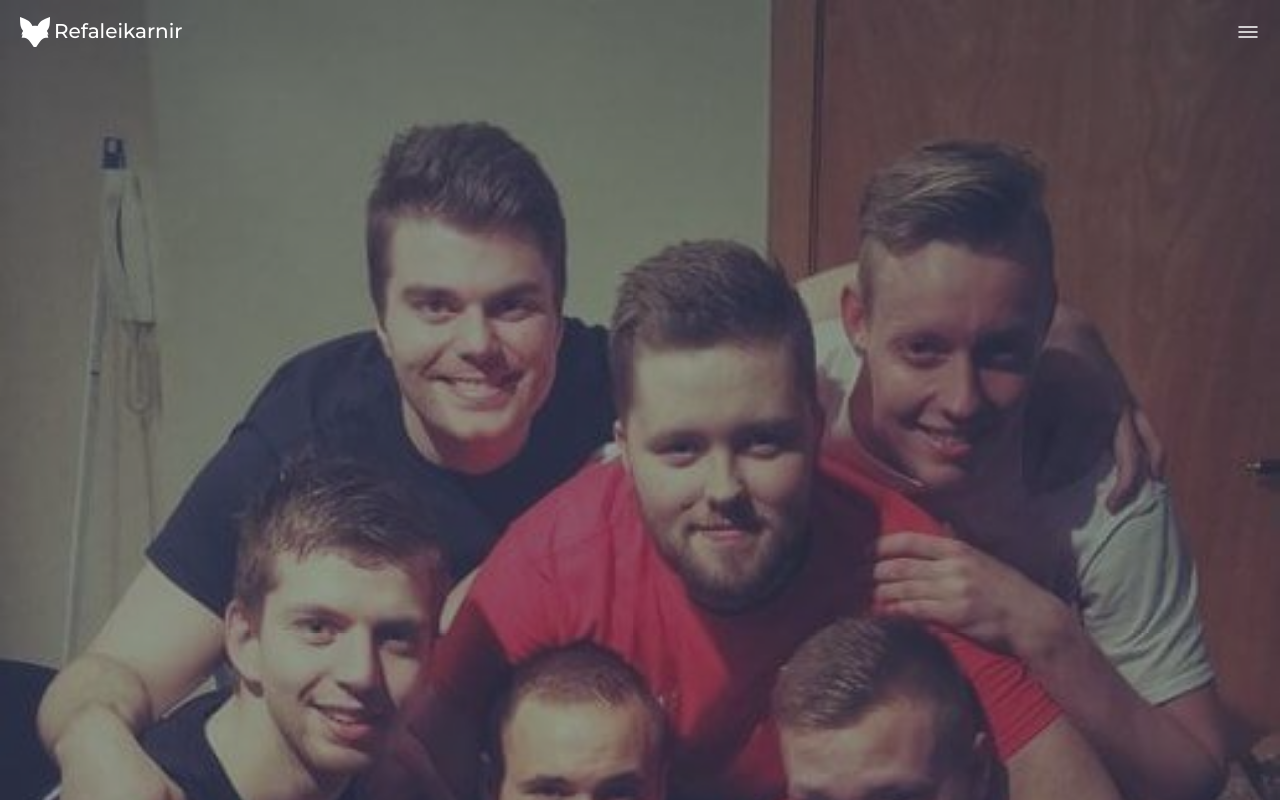
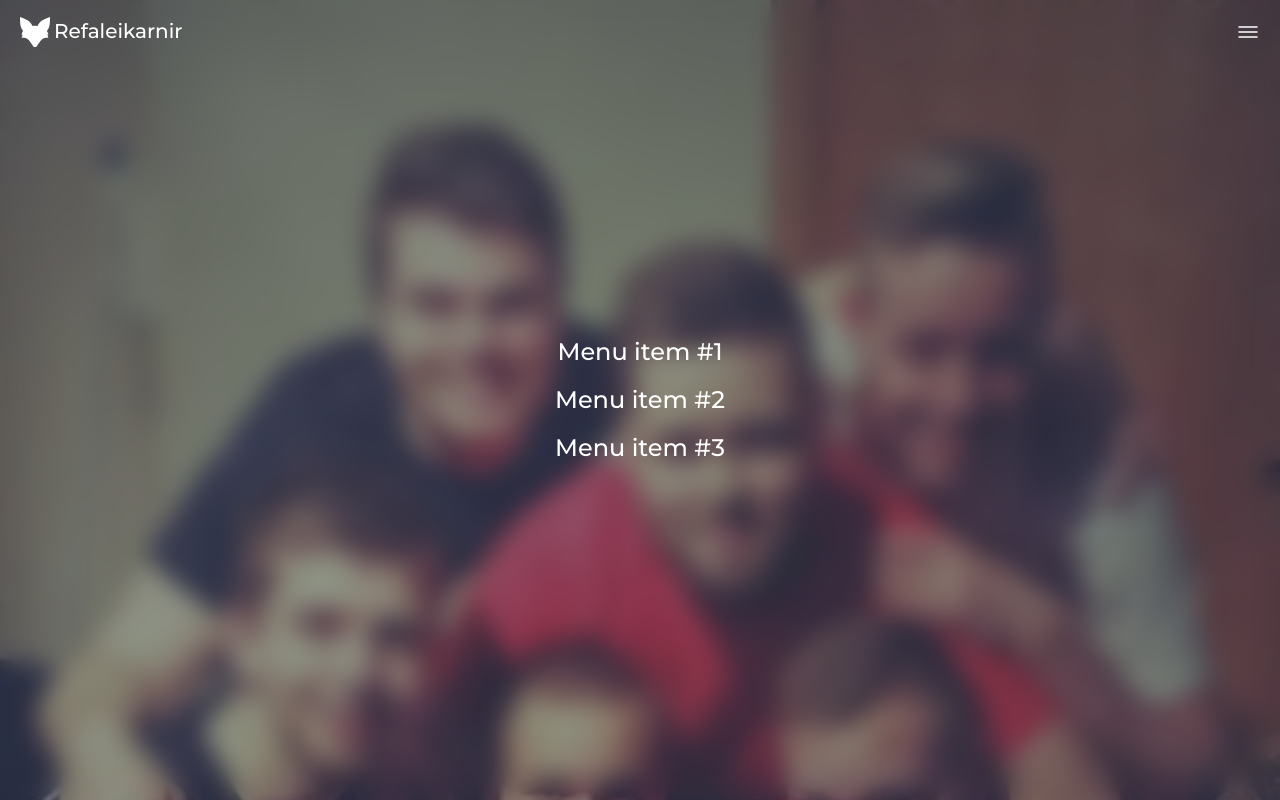
Before and after one commit to agirmar92/refaleikarnir, a Next.js app: page / in a window 1280 px wide. Shown: the top 800 px of the page. Built offline with nearby package versions, Linux system fonts and the light colour scheme; what tailwindcss-opentype would draw is missing.

Commit message:
first iter menu overlay

```diff
--- a/src/components/Header/Header.tsx
+++ b/src/components/Header/Header.tsx
@@ -1,5 +1,6 @@
 "use client";
 
+import { useState } from "react";
 import Link from "next/link";
 import classNames from "classnames";
 import FoxIcon from "@/icons/FoxIcon";
@@ -10,22 +11,58 @@ import useScrollY from "@/hooks/useScrollY";
 const Header = () => {
   const scrollY = useScrollY();
   const screenWidth = useScreenWidth();
+  const [isMenuOpen, setIsMenuOpen] = useState(true);
+  const handleMenuToggle = () => {
+    if (!isMenuOpen) {
+      // OPENING the menu overlay
+      setIsMenuOpen(true);
+      if (typeof window != "undefined" && window.document) {
+        document.body.style.overflow = "hidden";
+      }
+    } else {
+      // CLOSING the menu overlay
+      setIsMenuOpen(false);
+      document.body.style.overflow = "unset";
+    }
+  };
 
   return (
+    <>
       <header
         className={classNames(
-        "flex justify-between h-[64px] px-5 items-center z-50 fixed top-0 left-0 w-full transition-[background]",
+          "flex justify-between h-[64px] px-5 items-center z-[999] fixed top-0 left-0 w-full transition-[background]",
           {
             "bg-winter": screenWidth && scrollY > screenWidth - 64 * 2,
           }
         )}
       >
-      <Link className="flex space-x-1" href="/">
+        <Link
+          className="flex space-x-1"
+          href="/"
+          onClick={() => {
+            if (isMenuOpen) {
+              handleMenuToggle();
+            }
+          }}
+        >
           <FoxIcon />
           <h1 className="small-caps text-xl font-medium">Refaleikarnir</h1>
         </Link>
+        <button onClick={() => handleMenuToggle()}>
           <MenuIcon />
+        </button>
       </header>
+      <div
+        className={classNames(
+          "fixed w-full h-full transition-[backdrop-filter] z-[998] flex flex-col p-3 justify-center space-y-4 text-center",
+          { "z-[-999]": !isMenuOpen, "backdrop-blur-md": isMenuOpen }
+        )}
+      >
+        <span className="text-2xl">Menu item #1</span>
+        <span className="text-2xl">Menu item #2</span>
+        <span className="text-2xl">Menu item #3</span>
+      </div>
+    </>
   );
 };
 
```
Lines whose indentation alone changed are shown as unchanged.
